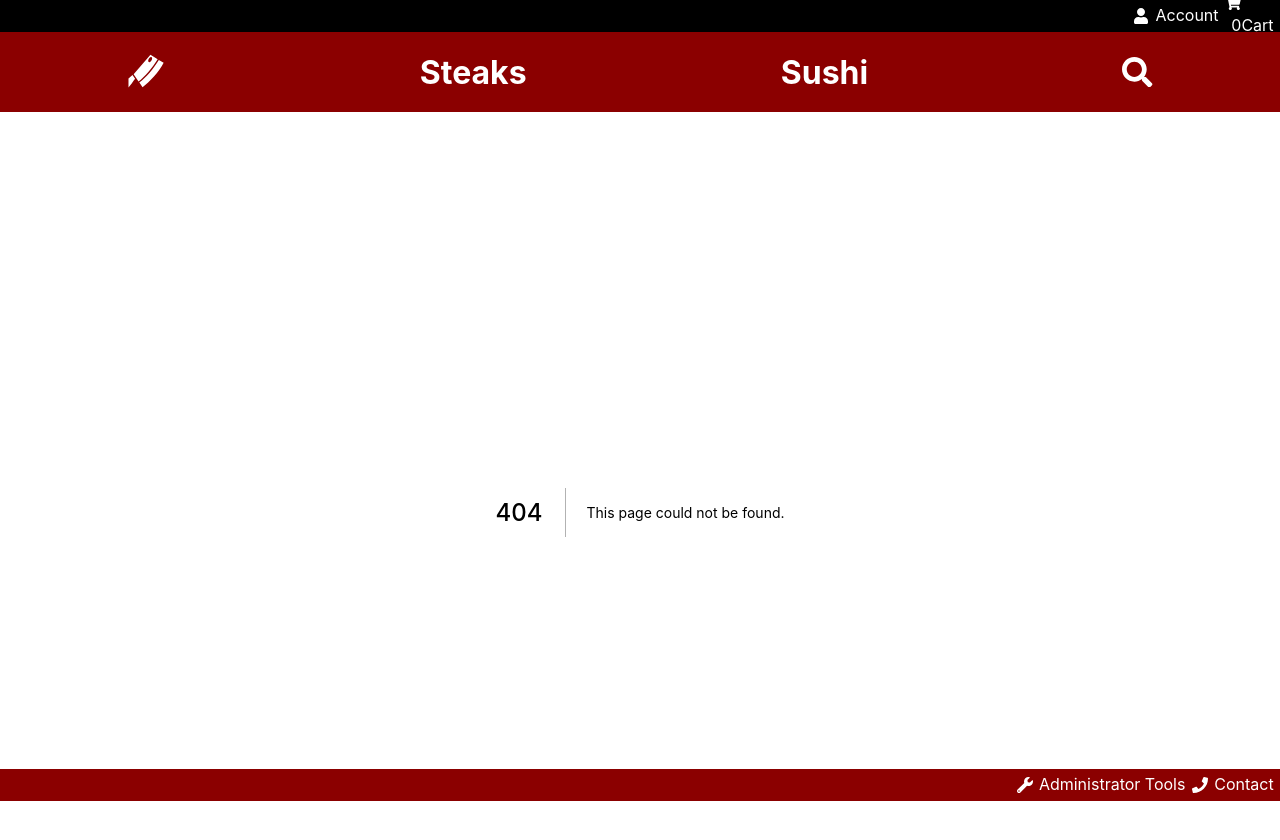
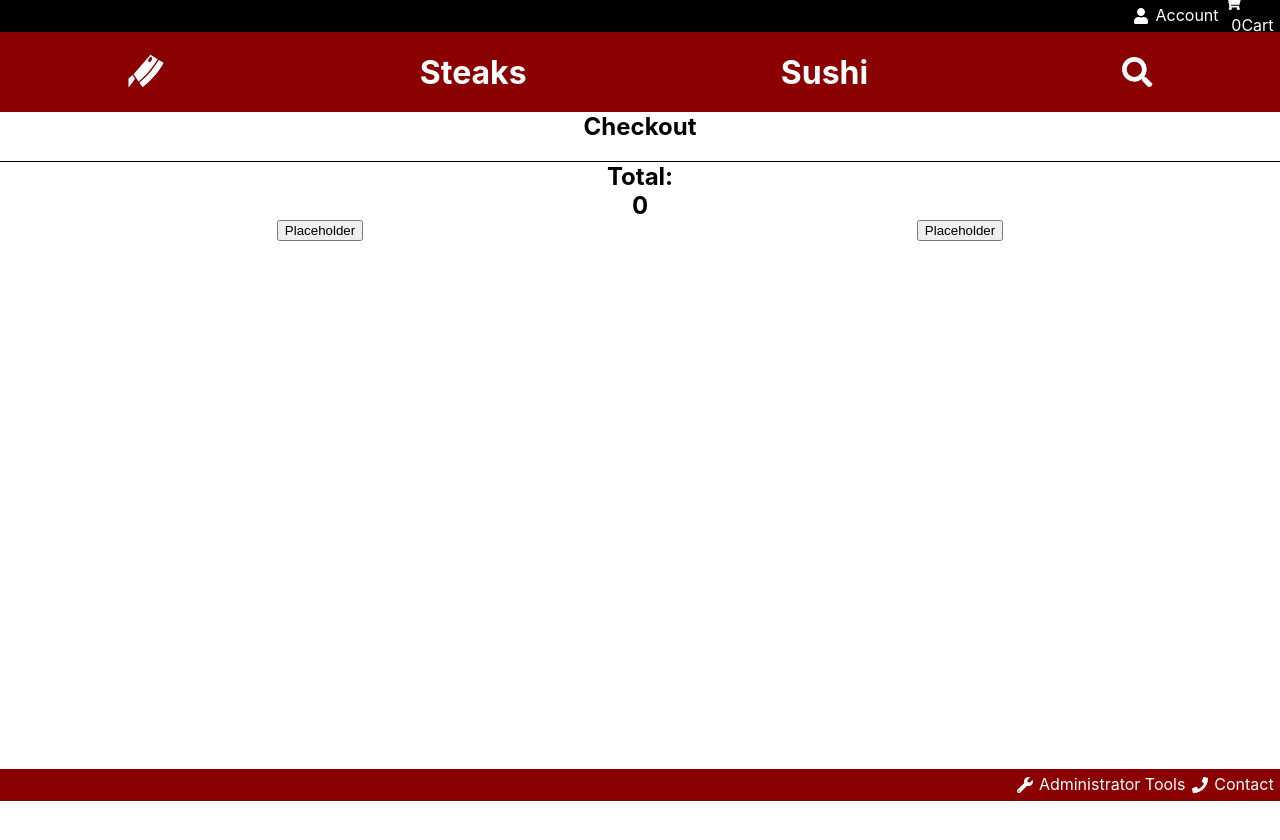
Before and after one commit to dexters-lab-fsa-2208/umami-meats, a Next.js app: page /checkout in a window 1280 px wide. Before the commit this address had no page. Shown: the top 840 px of the page. After the commit the page ends 800 px from the top, so only its background shows below. Built offline with nearby package versions, Linux system fonts and the light colour scheme.

Commit message:
part1 checkout page

```diff
--- a/pages/cart.js
+++ b/pages/cart.js
@@ -1,6 +1,7 @@
 import React from "react";
 import styled from "styled-components";
 import { useSelector } from "react-redux";
+import Link from "next/link";
 
 const Container = styled.div`
   display: flex;
@@ -153,6 +154,7 @@ function Cart() {
           </PaymentMethodContainer>
         </Checkout>
       </Middle>
+      <Link href={'/checkout'}><button>Temp Checkout Button</button></Link>
     </Container>
   );
 }
--- /dev/null
+++ b/pages/checkout.js
@@ -0,0 +1,77 @@
+import React, { useState } from 'react';
+import styled from "styled-components";
+import { useSelector } from "react-redux";
+
+const CheckoutContainer = styled.div`
+display: flex column;
+justify-content: center;
+text-align: center;
+`;
+
+const ProductsContainer = styled.div`
+border-top: 1px solid black;
+`;
+
+const Product = styled.div`
+border-bottom: 1px solid black;
+display: flex;
+justify-content: space-between;
+padding: 5px 15px 5px 15px;
+`;
+
+const TotalContainer = styled.div`
+// text-align: center;
+`;
+
+const Total = styled.h2`
+
+`;
+
+const ThirdPartyPaymentMethodContainer = styled.div`
+display: flex;
+justify-content: space-around;
+`;
+
+const PaymentMethodContainer = styled.div`
+
+`;
+
+const Checkout = () => {
+
+    const { cart } = useSelector((state) => state.cart);
+    console.log(cart);
+
+    // const [total, setTotal] = useState(0)
+
+	return (
+    <CheckoutContainer>
+        <h2>Checkout</h2>
+        <br></br>
+        <ProductsContainer>
+            {cart.map(product => (
+                <>
+                <Product>
+                <p>{product.name} ({product.quantity})</p>
+                <p>{product.price * product.quantity}</p>
+                {/* {setTotal(total + (product.price * product.quantity))} */}
+                </Product>
+                <br></br>
+                </>
+            ))}
+        </ProductsContainer>
+        <TotalContainer>
+            <h2>Total:</h2>
+            <Total>{cart.reduce((prev, curr) => (curr.price * curr.quantity) + prev,0)}</Total>
+        </TotalContainer>
+        <ThirdPartyPaymentMethodContainer>
+            <button>Placeholder</button>
+            <button>Placeholder</button>
+        </ThirdPartyPaymentMethodContainer>
+        <PaymentMethodContainer>
+
+        </PaymentMethodContainer>
+    </CheckoutContainer>
+    );
+};
+
+export default Checkout;
--- a/src/components/Header.js
+++ b/src/components/Header.js
@@ -61,9 +61,9 @@ export default function Header() {
 
       <HeaderMain>
         {/* commented out the link due to console error 'functional components cannot be links' */}
-        {/* <Link href="/"> */}
+        <Link href="/">
           <GiMeatCleaver size="2.4em" />
-        {/* </Link> */}
+        </Link>
 
         <Link href="/steaks">
           <h1>Steaks</h1>
```
